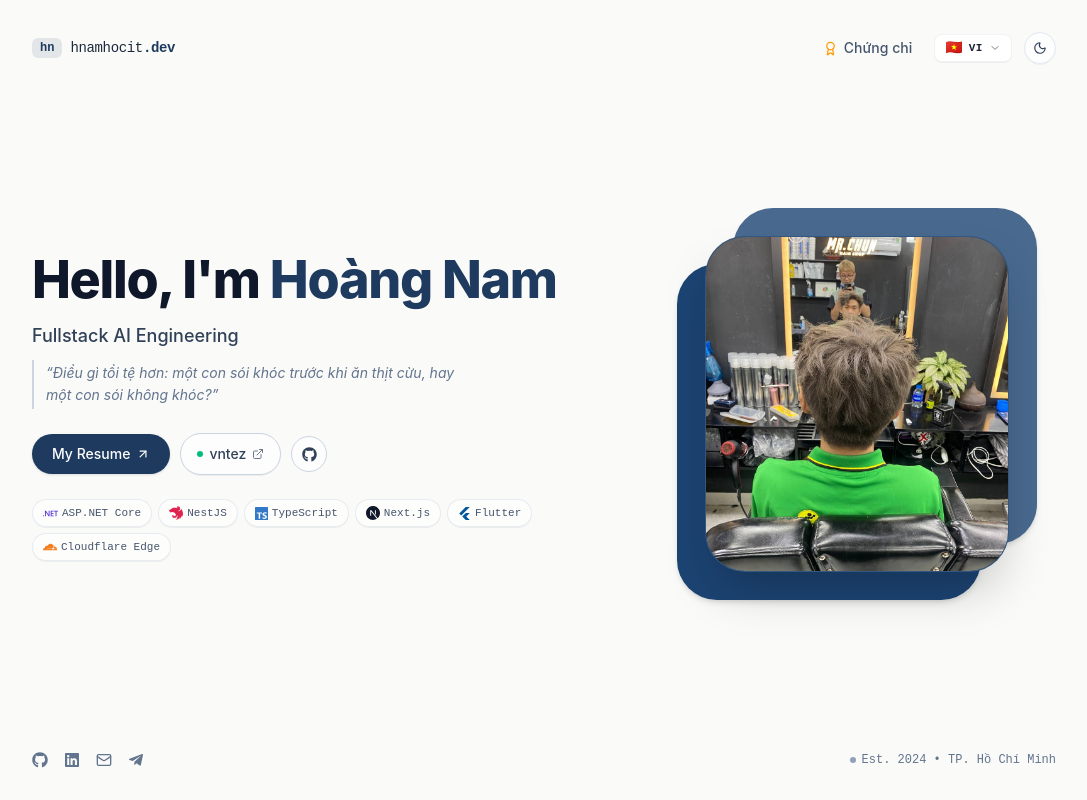
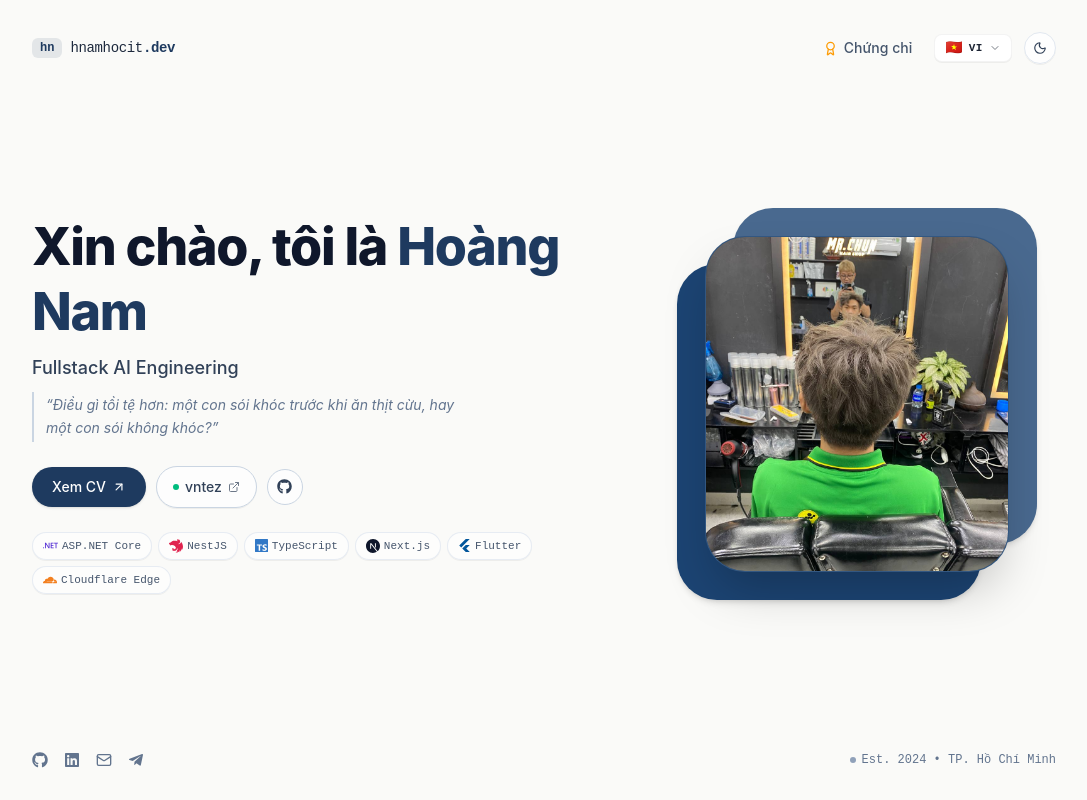
Before and after one commit to hnamhocit/portfolio, an Astro site: page / in a window 1280 px wide. Shown: the whole page, without its empty margins (96-1183 px from the left). Built offline with nearby package versions, Linux system fonts and the light colour scheme; Astro itself is replaced by a stand-in of ours.

Commit message:
fix(i18n): translate greeting and resume CTA into authentic Vietnamese, localize modal esc hint

```diff
--- a/src/components/Portfolio.tsx
+++ b/src/components/Portfolio.tsx
@@ -516,7 +516,7 @@ export default function Portfolio() {
 
             {/* Modal Footer */}
             <div className="pt-2 border-t border-[var(--border)] flex items-center justify-between text-xs text-slate-500">
-              <span className="font-mono text-[11px]">Press ESC or click outside to close</span>
+              <span className="font-mono text-[11px]">{t.credentialsModal.escHint}</span>
               <button
                 onClick={() => setShowCredentials(false)}
                 className="px-5 py-1.5 rounded-full bg-slate-900 text-white dark:bg-white dark:text-slate-900 font-medium text-xs hover:opacity-90 transition-opacity cursor-pointer shadow-xs"
--- a/src/i18n/translations.tsx
+++ b/src/i18n/translations.tsx
@@ -192,11 +192,11 @@ export const translations = {
       selectLanguage: "Chọn ngôn ngữ",
     },
     hero: {
-      greeting: "Hello, I'm",
+      greeting: "Xin chào, tôi là",
       name: "Hoàng Nam",
       role: "Fullstack AI Engineering",
       tagline: "Điều gì tồi tệ hơn: một con sói khóc trước khi ăn thịt cừu, hay một con sói không khóc?",
-      ctaResume: "My Resume",
+      ctaResume: "Xem CV",
       ctaVntez: "vntez",
       ctaBlog: "Blog",
       credentialsBtn: "Chứng chỉ",
@@ -208,6 +208,7 @@ export const translations = {
       close: "Đóng",
       verified: "Đã xác thực",
       idLabel: "ID",
+      escHint: "Bấm ESC hoặc nhấn ra ngoài để đóng",
     },
     footer: {
       quote: "Tạo nên bằng sự kiên định và tình yêu với kỹ thuật.",
@@ -254,6 +255,7 @@ export const translations = {
       close: "Close",
       verified: "Verified",
       idLabel: "ID",
+      escHint: "Press ESC or click outside to close",
     },
     footer: {
       quote: "Built with persistence and engineering precision.",
@@ -300,6 +302,7 @@ export const translations = {
       close: "关闭",
       verified: "已验证",
       idLabel: "编号",
+      escHint: "按 ESC 或点击外部以关闭",
     },
     footer: {
       quote: "始于坚持，成于技术。",
@@ -346,6 +349,7 @@ export const translations = {
       close: "閉じる",
       verified: "認証済み",
       idLabel: "ID",
+      escHint: "ESCキーまたは外側クリックで閉じる",
     },
     footer: {
       quote: "技術への情熱と弛まぬ探求心によって構築。",
```
